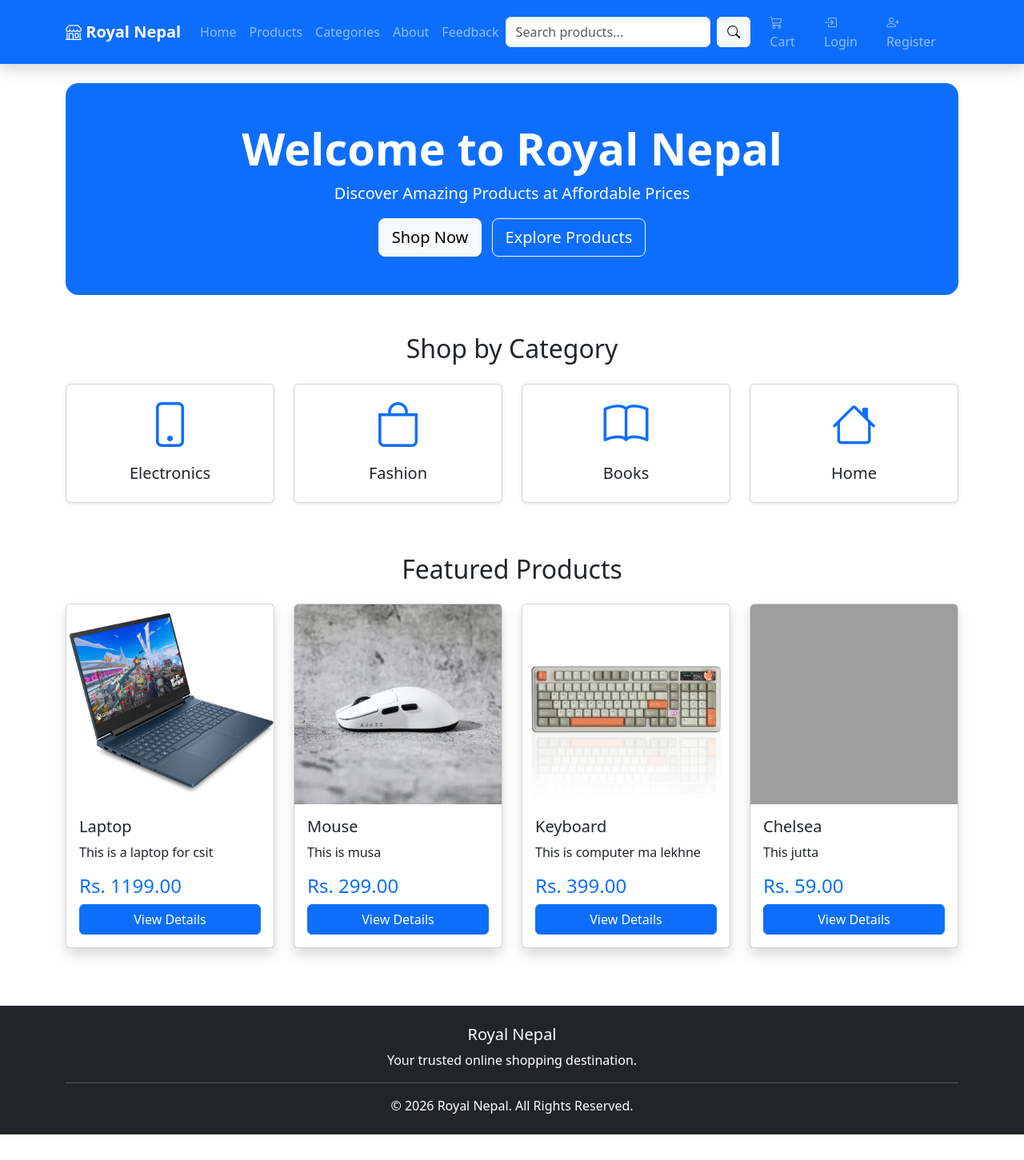
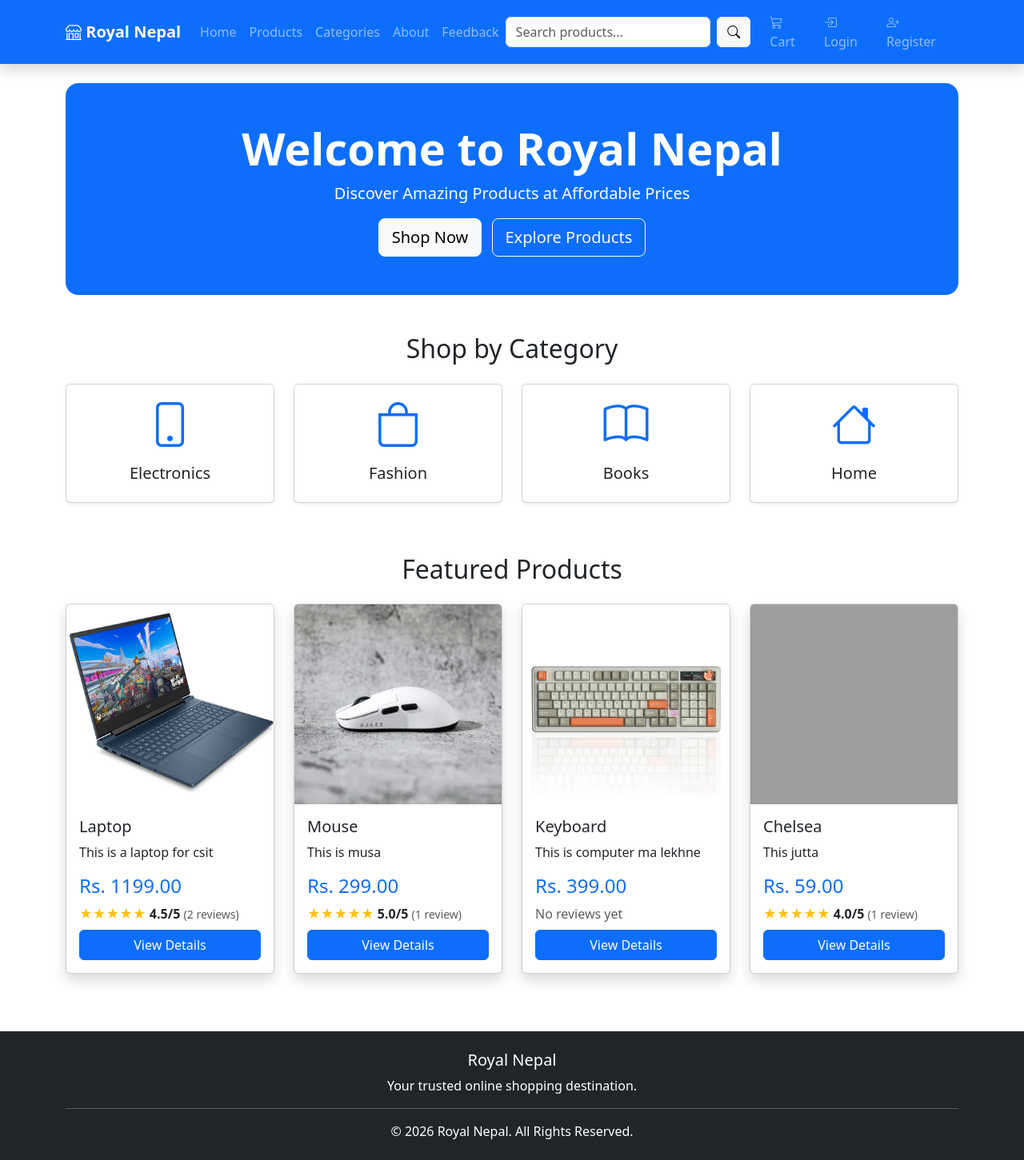
Before and after one commit to royalname/ecommerce-website1, a Django app: page / in a window 1280 px wide. Shown: the whole page at 80% size. Before the commit the page ends 1419 px from the top, so only its background shows below. Run offline with Django 5.2, Linux system fonts and the light colour scheme; data comes from the database, SQL or seed files in the repository; both versions use the stored data as it was after the commit; grey boxes are pictures that could not be loaded.

Commit message:
Added product ratings and homepage improvements

```diff
--- a/home/views.py
+++ b/home/views.py
@@ -1,6 +1,6 @@
 from django.shortcuts import render
 from django.contrib.auth.models import User
-from django.db.models import Sum
+from django.db.models import Sum, Avg, Count
 
 from products.models import Product, Category, Review
 from orders.models import Order
@@ -8,7 +8,10 @@ from orders.models import Order
 
 def home(request):
 
-    products = Product.objects.all()[:8]
+    products = Product.objects.annotate(
+    average_rating=Avg("reviews__rating"),
+    review_count=Count("reviews")
+)[:8]
 
     total_products = Product.objects.count()
 
--- a/templates/home/index.html
+++ b/templates/home/index.html
@@ -167,6 +167,34 @@
                 Rs. {{ product.price }}
             </h4>
 
+            {% if product.review_count %}
+
+<p class="mb-2">
+
+    <span class="text-warning">
+        ★★★★★
+    </span>
+
+    <strong>
+        {{ product.average_rating|floatformat:1 }}/5
+    </strong>
+
+    <small class="text-muted">
+        ({{ product.review_count }} review{{ product.review_count|pluralize }})
+    </small>
+
+</p>
+
+{% else %}
+
+<p class="text-muted mb-2">
+
+    No reviews yet
+
+</p>
+
+{% endif %}
+
             <a href="{% url 'product_detail' product.id %}"
                class="btn btn-primary w-100">
                 View Details
```
Also changed, not shown: db.sqlite3.
